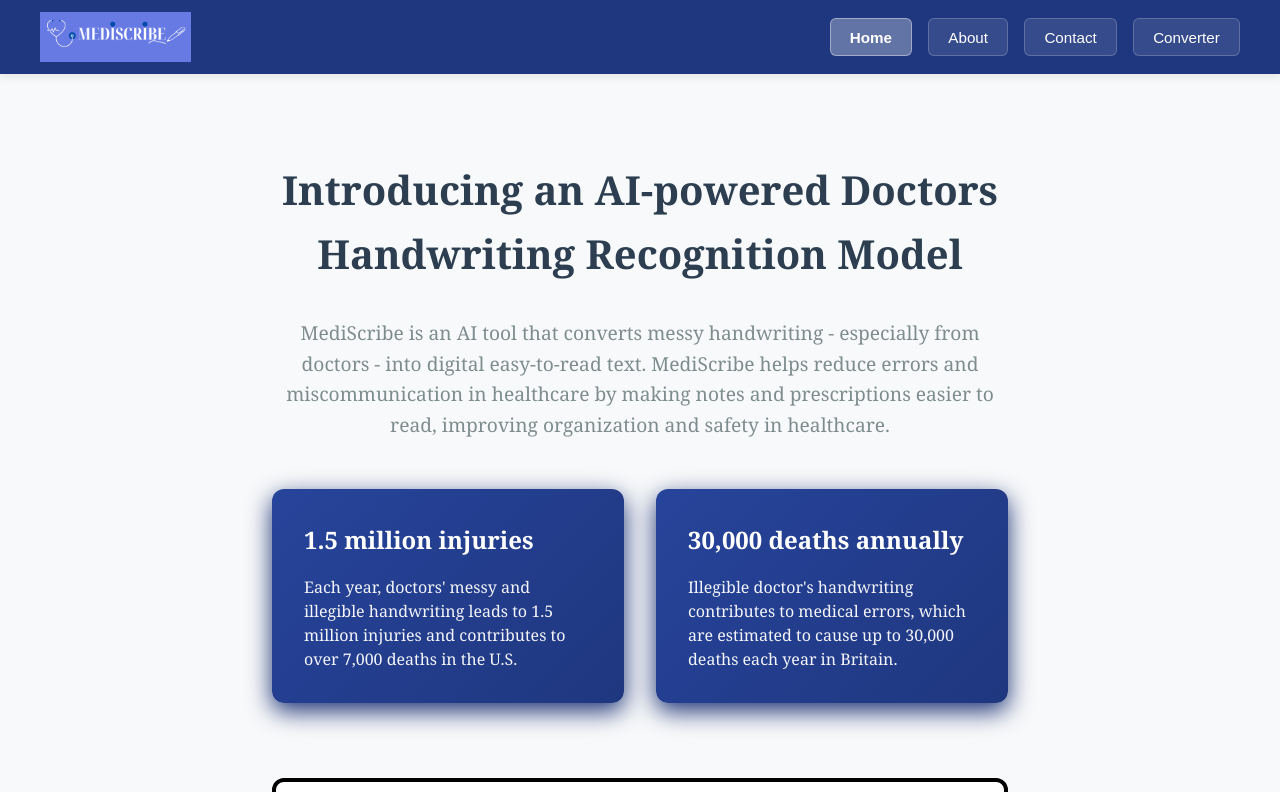
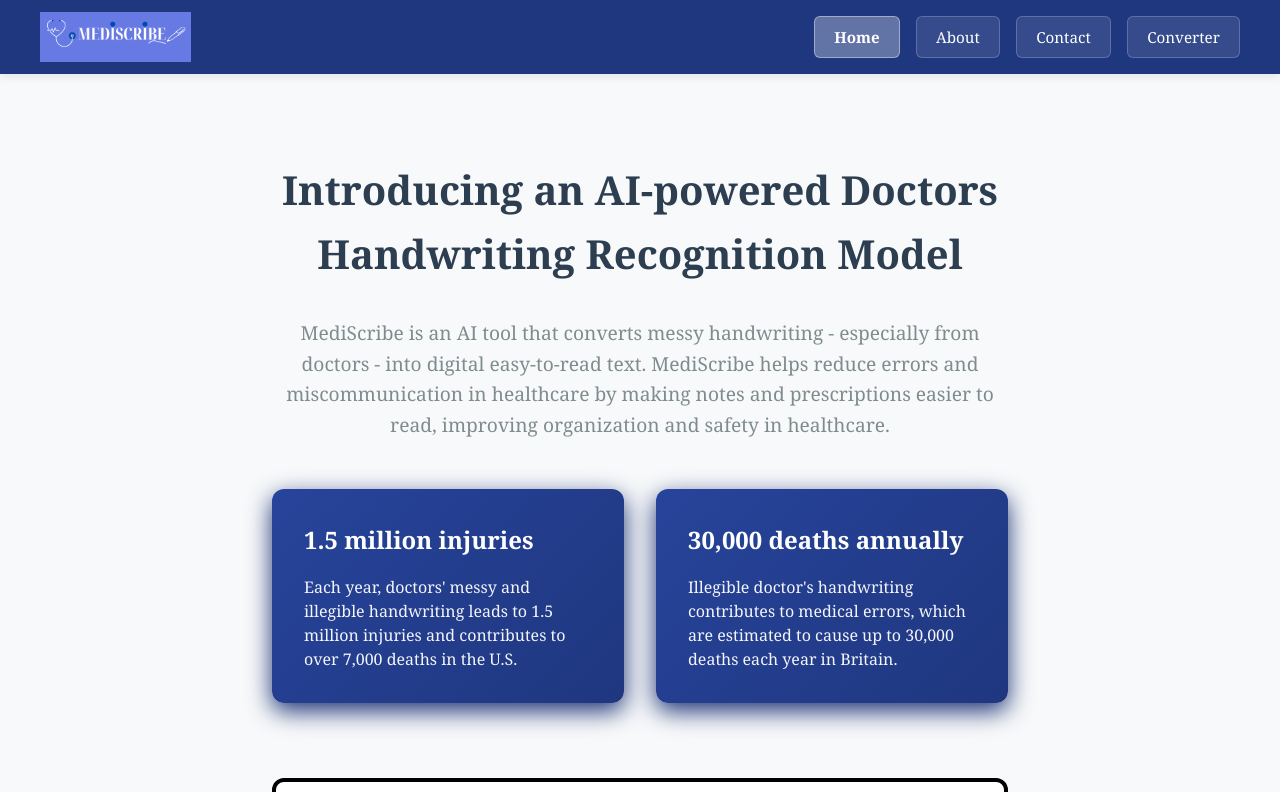
Before and after one commit to InnovatorBO/mediscribe, a Svelte app in the folder svelte-website/: page / in a window 1280 px wide. Shown: the top 792 px of the page. Built offline with nearby package versions, Linux system fonts and the light colour scheme; a web font is replaced by a local one.

Commit message:
Fixing button fonts

```diff
--- a/svelte-website/src/styles/global.css
+++ b/svelte-website/src/styles/global.css
@@ -10,6 +10,10 @@
   line-height: 1.6;
   color: #333;
   background-color: #f8f9fa;
+}
+
+button {
+  font-family: inherit;
 }
 
 /* Utility classes */
```
